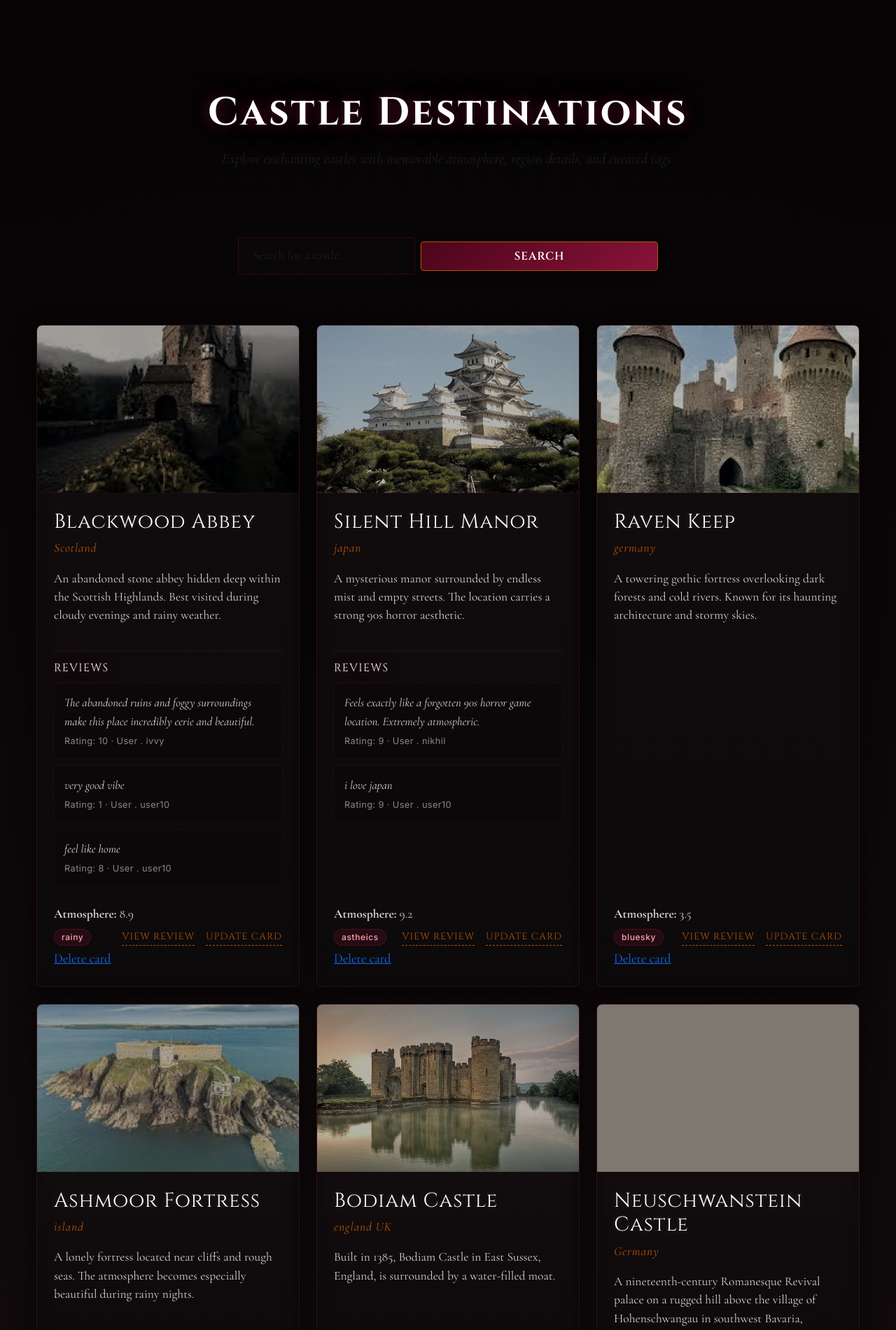
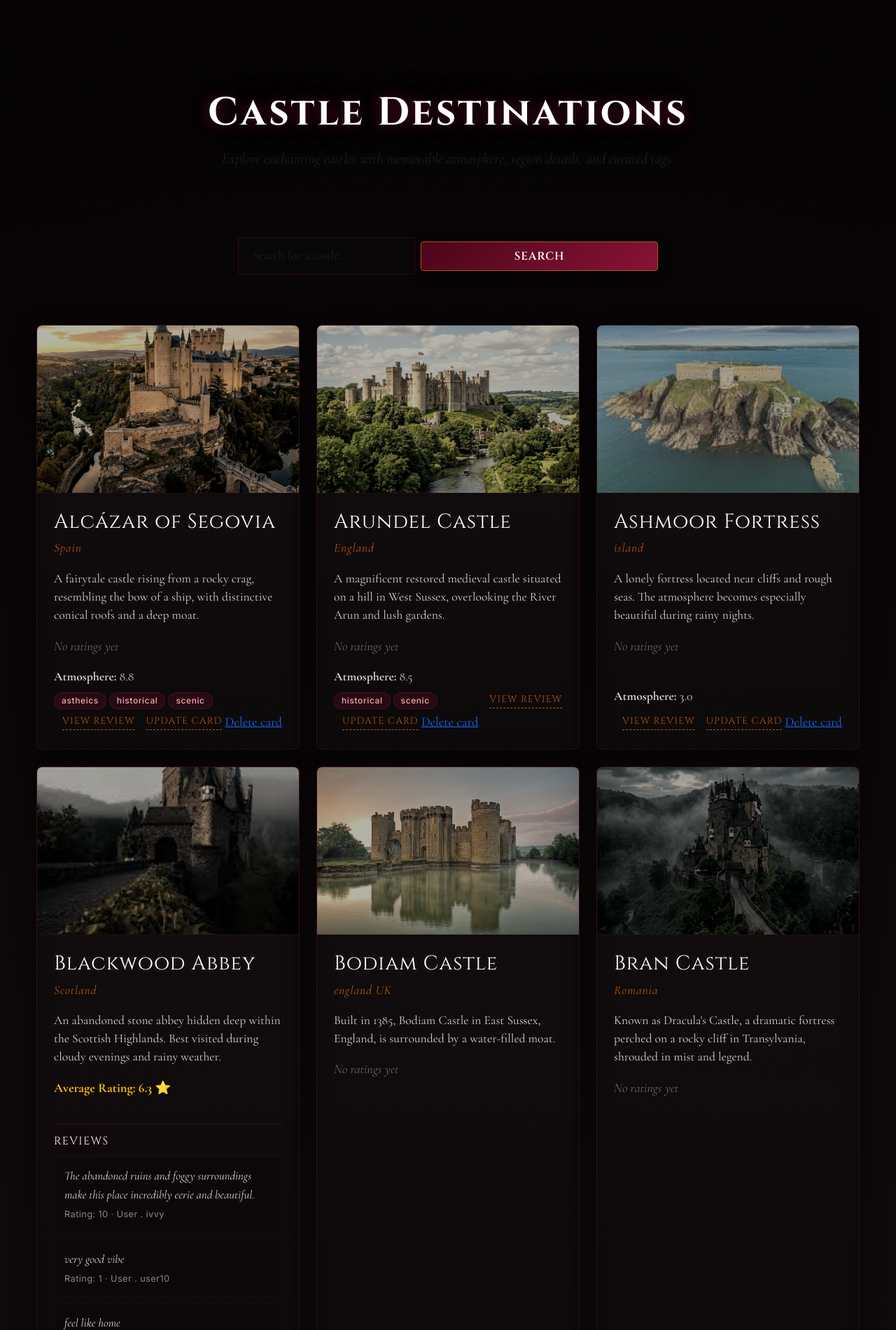
Before and after one commit to nik-767/gloomvalut, a Django app: page /home/ in a window 1280 px wide. Shown: the top 1900 px of the page at 70% size. Run offline with Django 5.2, Linux system fonts and the light colour scheme; data comes from the database, SQL or seed files in the repository; grey boxes are pictures that could not be loaded.

Commit message:
adding avg rating by user review

```diff
--- a/core/views.py
+++ b/core/views.py
@@ -10,10 +10,16 @@ from rest_framework import viewsets , status
 from .serializer import gloomvalutseralizer , Registerseralizer , loginseralizer
 from rest_framework_simplejwt.tokens import RefreshToken
 from rest_framework.permissions import AllowAny
+from django.db.models import Avg
 
 # Create your views here.
 
+from django.shortcuts import render, redirect
+from django.db.models import Avg
+from .models import Destination
+
 def home(request):
+    # 1. Agar user form submit kare (POST Request)
     if request.method == "POST":
         castle = request.POST.get("castle")
         country = request.POST.get("country")
@@ -21,27 +27,30 @@ def home(request):
         image = request.FILES.get("image")
         atmosphere = request.POST.get("atmosphere")
 
+        # Naya castle object banaya aur save kiya
         add_dest = Destination(
             country=country,
             castle=castle,
             atmosphere=atmosphere,
             description=description,
-            image=image
+            image=image,
         )
         add_dest.save()
-        return redirect('home')
+        return redirect('home') # Refresh bug se bachne ke liye redirect
 
+    # 2. Page par data dikhane ka logic (GET Request)
     search = request.GET.get("castle")
+
     if search:
-        dest = Destination.objects.filter(
-            castle__icontains = search
-        )
+        # Agar search kiya, toh filtered data dikhao (Bina rating ke)
+        dest = Destination.objects.filter(castle__icontains=search)
     else:
-        dest = Destination.objects.all()
+        # Agar search nahi kiya, toh saare castles par live Avg Rating chipkao
+        dest = Destination.objects.annotate(Avg_rate=Avg('review__rating'))
 
+    # Final response: Data ko HTML template par bhej diya
+    return render(request, "core/home.html", {"dest": dest})
 
-
-    return render(request, "core/home.html", {"dest": dest})
 
 def Register(request):
     if request.method == "POST":  # 1. Did the user click 'Submit' on the register form?
@@ -78,27 +87,42 @@ def login_view(request):
     return render(request, 'core/login.html', {'error': error})
 
 
-def review_view(request , Destination_id):
-    watching = get_object_or_404(Destination, id=Destination_id )
+def review_view(request, Destination_id):
+    # 1. URL se aayi hui ID ke hisab se database se Destination (Castle/Jaga) nikaalo. Agar nahi mili toh 404 error de do.
+    watching = get_object_or_404(Destination, id=Destination_id)
+
+    # 2. Database mein check karo ki kya IS current user ne IS specific destination par pehle se koi review diya hai.
     rev = Review.objects.filter(user=request.user, destination=watching)
+
+    # 3. Agar user ne form submit kiya hai (Submit button dabane par POST request aati hai)
     if request.method == "POST":
+
+        # 4. Agar upar lagaya hua filter sach ho gaya (matlab review pehle se database mein mil gaya)
         if rev.exists():
+            # 5. User ko aage badhne se rok do aur screen par error message dikha do
             return HttpResponse("review already exist")
 
+        # 6. Agar pehle se review nahi hai, toh form se bheji gayi rating aur comment ko utha lo
         rating = request.POST.get("rating")
         comment = request.POST.get("comment")
 
+        # 7. Review model ka ek naya object banao aur usmein saara data fill (map) kar do
         adding = Review(
-        comment = comment,
-        rating = rating,
-        user=request.user,          # The currently logged-in user
-        destination=watching
+            comment=comment,
+            rating=rating,
+            user=request.user,          # Jisne login kiya hua hai
+            destination=watching         # Jis destination ka page khula hai
         )
+
+        # 8. Is naye review data ko database ke andar hamesha ke liye save kar do
         adding.save()
-        return render(request, 'core/review.html', {'watching': watching}) # Save hone ke baad ka response
 
+        # 9. [PRG Pattern]: Save karne ke baad user ko dobara ISI page ke URL par redirect (bhej) do.
+        # Isse user agar page refresh (F5) karega, toh duplicate review submit nahi hoga.
+        return redirect('review_view', Destination_id=Destination_id)
 
-
+    # 10. Agar request POST nahi hai (matlab user ne sirf pehli baar page khola hai - GET request)
+    # Toh chupchap user ko 'review.html' ka web page load karke dikha do.
     return render(request, 'core/review.html', {'watching': watching})
 
 def Update_view(request, id):
--- a/templates/core/home.html
+++ b/templates/core/home.html
@@ -35,6 +35,13 @@
                             <h2 class="destination-card-title h4">{{ d.castle }}</h2>
                             <p class="destination-card-subtitle mb-3">{{ d.country }}</p>
                             <p class="destination-card-text mb-3">{{ d.description }}</p>
+<!-- html template ke andar card mein jahan ratings dikhani hai wahan ye likhein -->
+{% if d.Avg_rate %}
+    <p style="color: #ffc107; font-weight: bold;">Average Rating: {{ d.Avg_rate|floatformat:1 }} ⭐</p>
+{% else %}
+    <p style="color: #666; font-style: italic;">No ratings yet</p>
+{% endif %}
+
                         </div>
 
                         {% if d.review_set.all %}
--- a/templates/core/review.html
+++ b/templates/core/review.html
@@ -29,7 +29,7 @@
                 {% if watching.review_set.all %}
                     {% for review in watching.review_set.all %}
                     <div class="review-card mb-3 p-3 border rounded-3">
-                        <p class="review-meta mb-1"><strong>{{ review.user }}</strong> rated it: {{ review.rating }}/5</p>
+                        <p class="review-meta mb-1"><strong>{{ review.user }}</strong> rated it: {{ review.rating }}/10</p>
                         <p class="review-text mb-0">"{{ review.comment }}"</p>
                         <a href="{% url 'Update_view' id=review.id %}">Edit Review</a>
                         <br>
```
